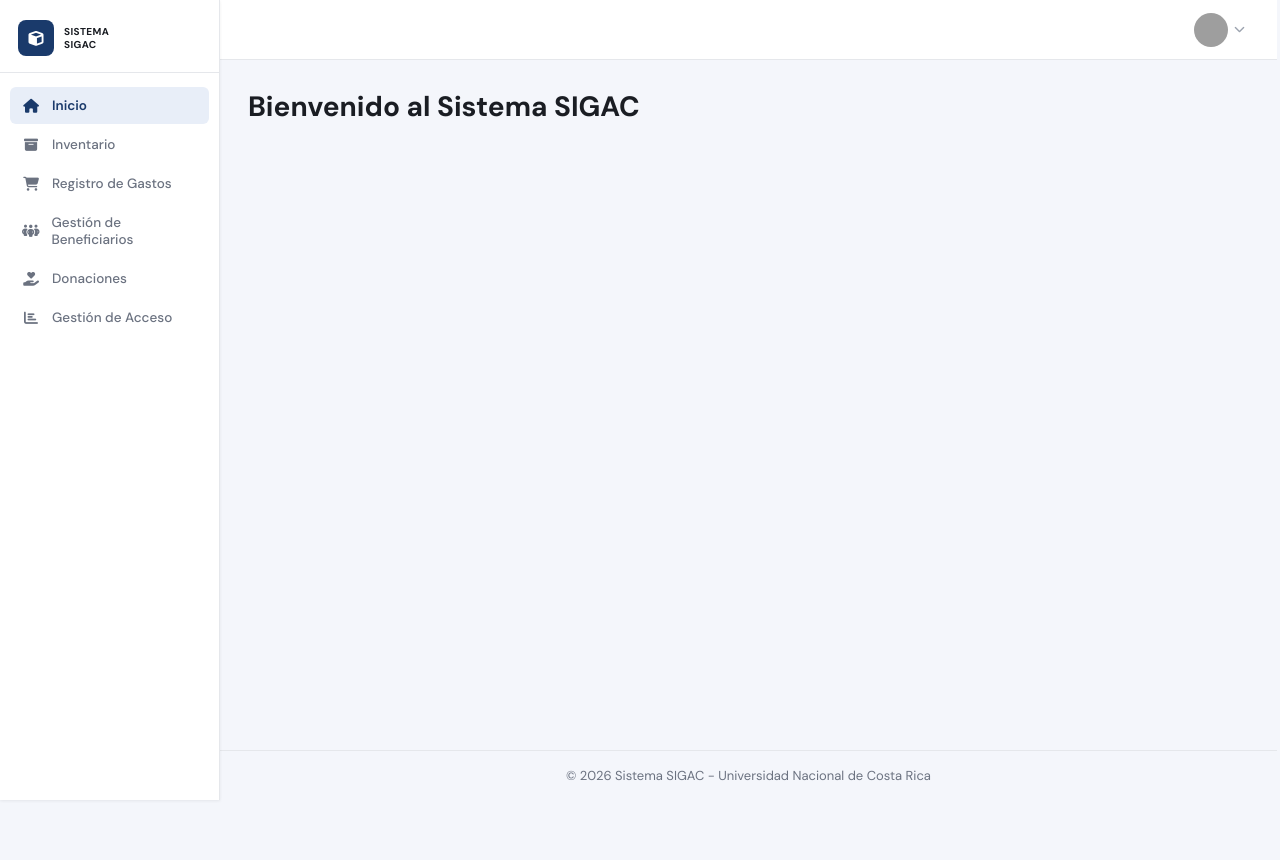
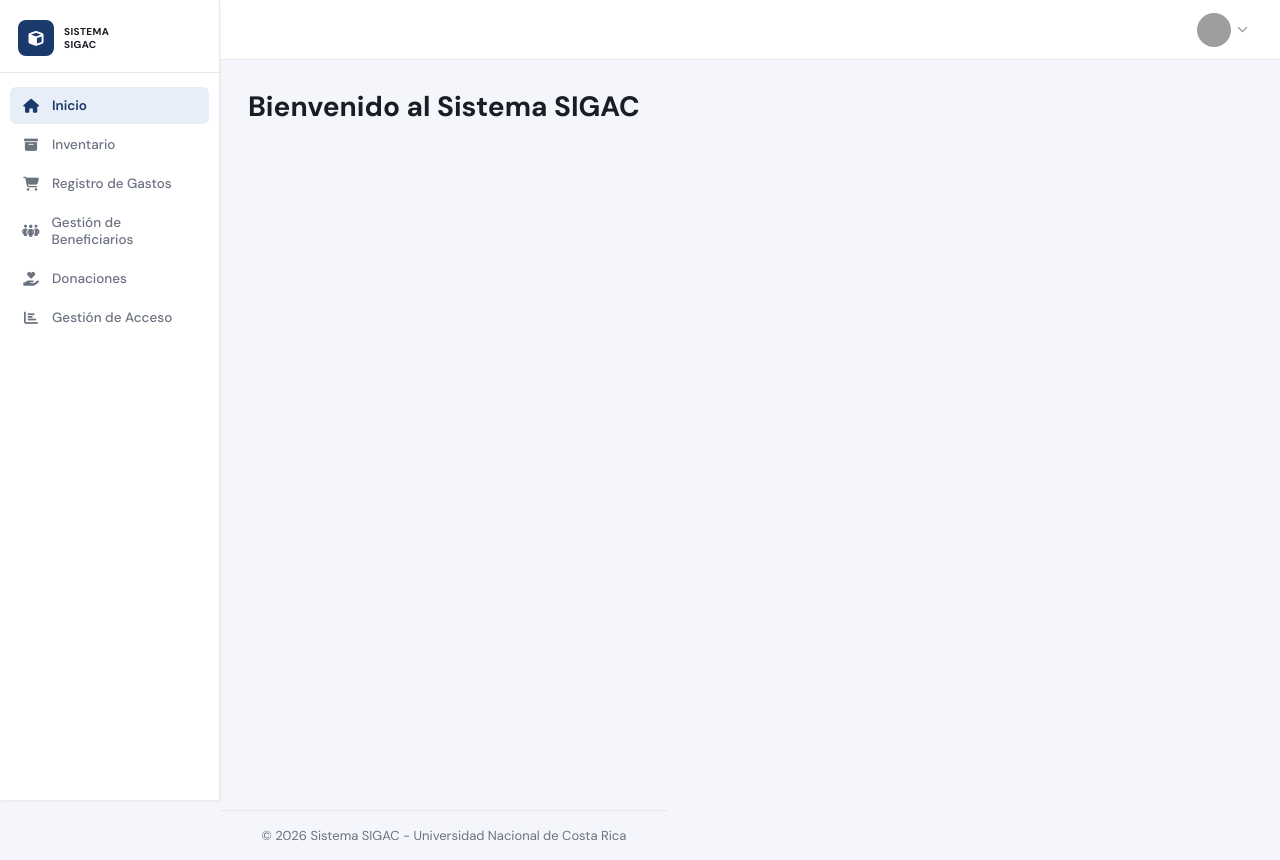
Before and after one commit to PabloD6003/proyecto1-programacion4-, a React (Vite) app: page / in a window 1280 px wide. Before the commit the page ends 800 px from the top, so only its background shows below. Built offline with nearby package versions, Linux system fonts and the light colour scheme; grey boxes are pictures that could not be loaded.

Commit message:
guardando progreso antes de actualizar

```diff
--- a/src/index.css
+++ b/src/index.css
@@ -151,6 +151,7 @@ body {
    ===================== */
 .main-wrapper {
   margin-left: var(--sidebar-w);
+  margin-top: var(--topbar-h);
   flex: 1;
   display: flex;
   flex-direction: column;
@@ -168,9 +169,11 @@ body {
   display: flex;
   align-items: center;
   justify-content: space-between;
-  padding: 0 24px 0 966px;
-  position: sticky;
+  padding: 0 24px 0 calc(var(--sidebar-w) + 24px);
+  position: fixed;
   top: 0;
+  left: 0;
+  right: 0;
   z-index: 100;
 }
 
```
Also changed, not shown: src/Components/Registro de gastos.jsx (added, +10 -0 lines).
